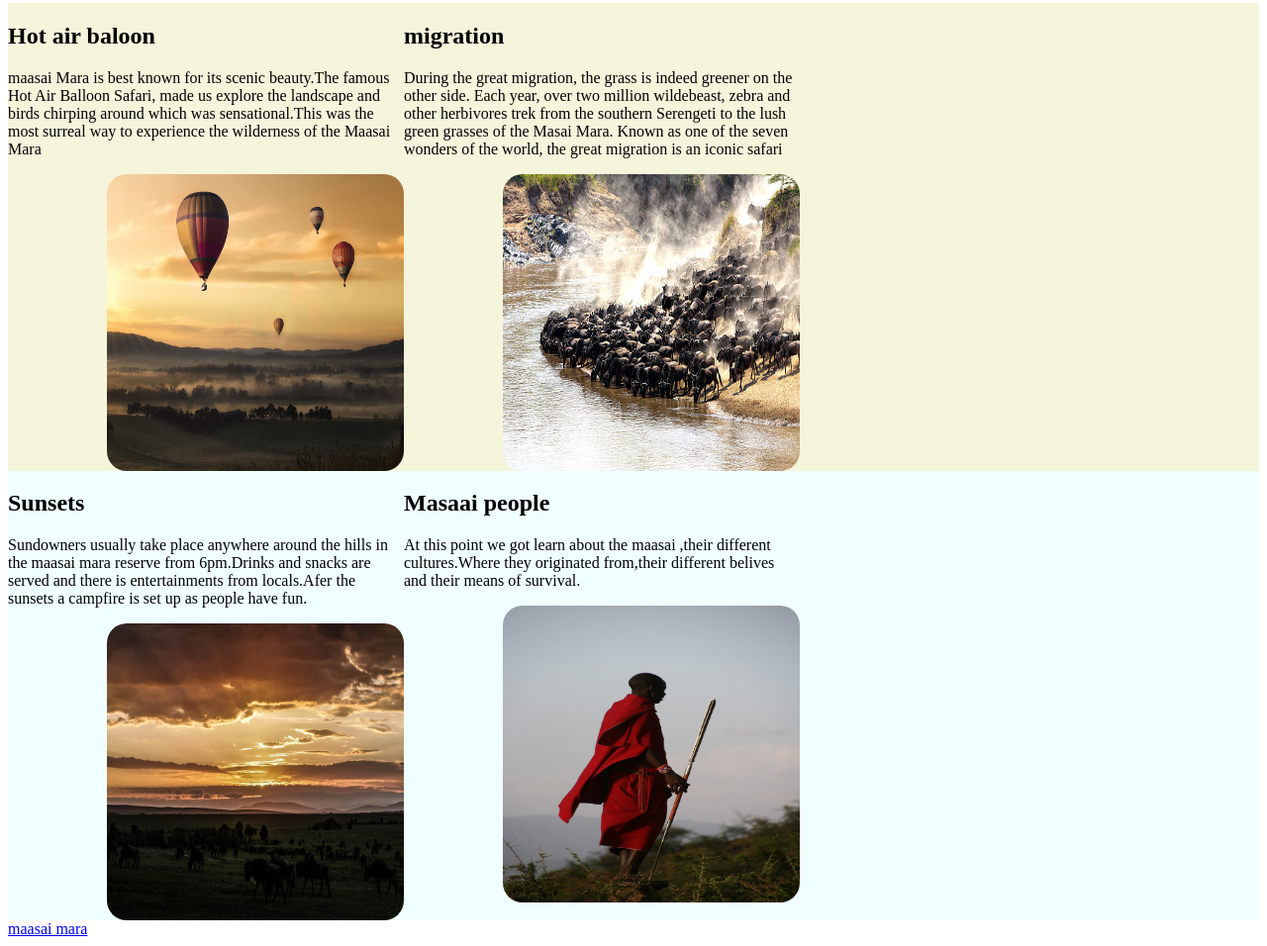
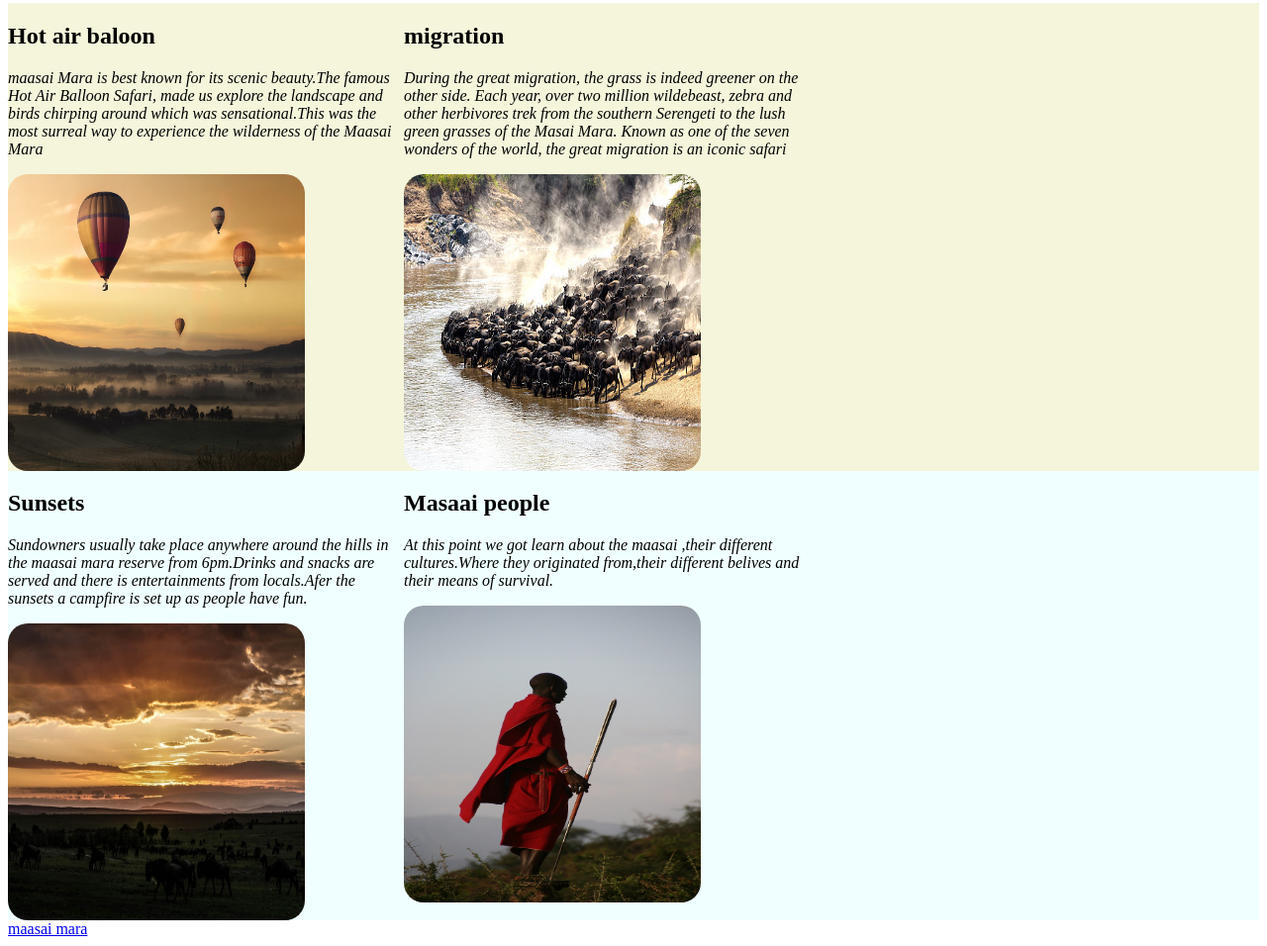
Before and after one commit to Stella0123609/assignment, a plain HTML site: page index.html in a window 1280 px wide. Shown: the part 318-1274 px from the top of the page at 99% size. Drawn offline with Linux system fonts and the light colour scheme.

```diff
--- a/mara.css
+++ b/mara.css
@@ -30,11 +30,13 @@ li{
     width: 300px;
     height: 300px;
     border-radius: 20px;
-    float: right;
+    float: left;
 }
 .SECTION1 p{
     width: 400px;
     color:black;
+    font-style: oblique;
+
 }
  .SECTION2 {
     display: flex;
@@ -44,9 +46,11 @@ li{
     width: 300px;
     height: 300px;
     border-radius: 20px;
-    float: right;
+    float: left;
  }
  .SECTION2 p{
     width: 400px;
+    font-style: oblique;
 
  }
+  mara
```
